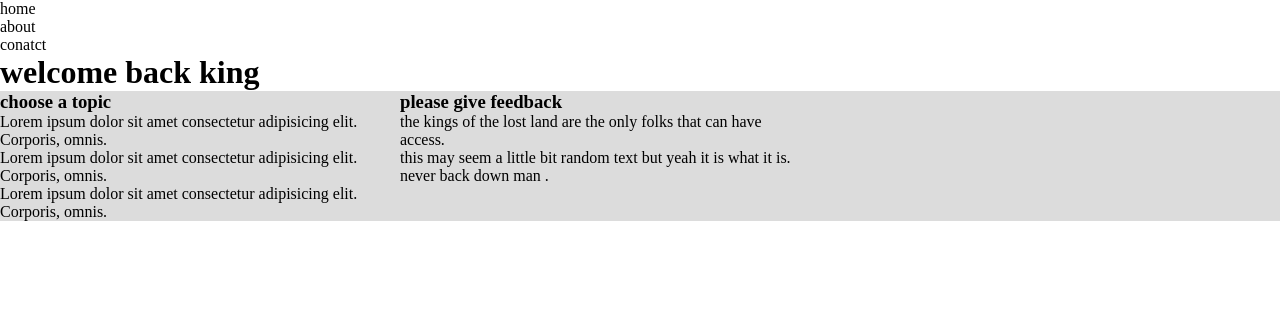
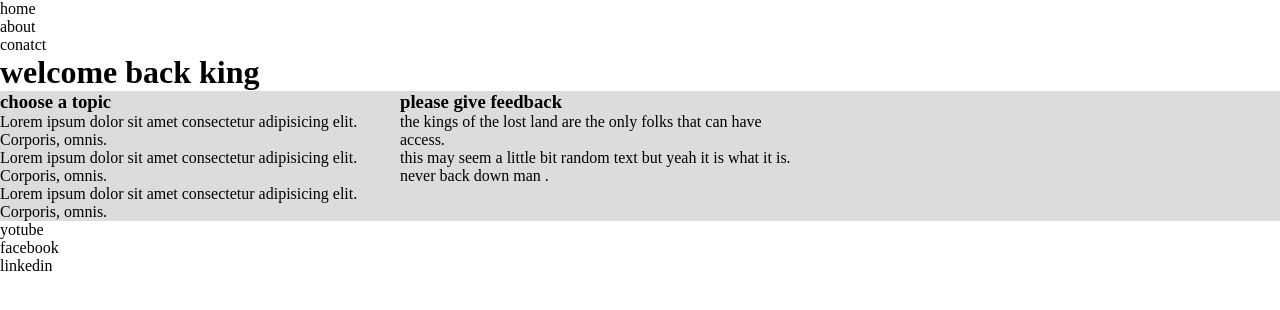
Before and after one commit to Sidahmeders/git_basic_command, a plain HTML site: page index.html in a window 1280 px wide. Drawn offline with Linux system fonts and the light colour scheme.

Commit message:
added a footer in mrg

```diff
--- a/index.html
+++ b/index.html
@@ -40,6 +40,11 @@
     </main>
 
 
+    <footer>
+        <div>yotube</div>
+        <div>facebook</div>
+        <div>linkedin</div>
+    </footer>
 
 </body>
 </html>
```
